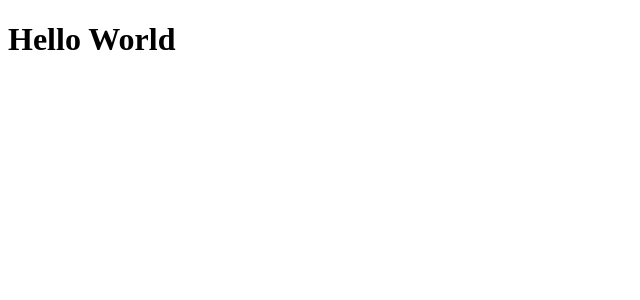
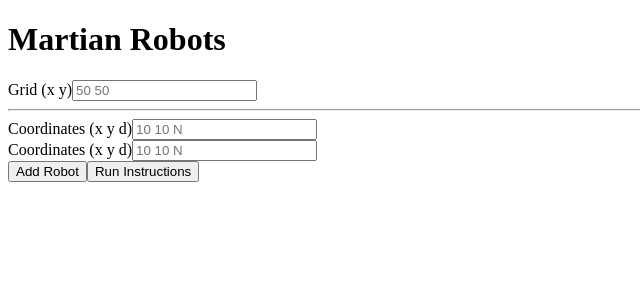
Before and after one commit to rgowan/martain-robots-code-test, a React app: page / in a window 1280 px wide. Shown: the top 300 px of the page, without its empty margins (0-640 px from the left). Built offline with nearby package versions, Linux system fonts and the light colour scheme.

Commit message:
rendering basic template with inputs

```diff
--- a/src/App.js
+++ b/src/App.js
@@ -4,9 +4,60 @@ import ReactDOM from 'react-dom';
 import './scss/style.scss';
 
 class App extends Component {
+  state = {
+    robots: [
+      {
+        id: 0,
+        grid: '',
+        coordinates: '',
+        instructions: ''
+      }
+    ]
+  }
+
   render() {
     return(
-      <h1>Hello World</h1>
+      <main>
+        <h1>Martian Robots</h1>
+
+        <form>
+          <div>
+            <label>Grid (x y)</label>
+            <input
+              type="text"
+              name="grid"
+              placeholder="50 50"
+            />
+          </div>
+
+          <hr />
+
+          { this.state.robots.map((robot, i) =>
+            <div key={i} className="robot">
+              <div>
+                <label>Coordinates (x y d)</label>
+                <input
+                  type="text"
+                  name="coordinates"
+                  placeholder="10 10 N"
+                  id={i}
+                />
+              </div>
+              <div>
+                <label>Coordinates (x y d)</label>
+                <input
+                  type="text"
+                  name="coordinates"
+                  placeholder="10 10 N"
+                  id={i}
+                />
+              </div>
+            </div>
+          )}
+        </form>
+        <button>Add Robot</button>
+        <button>Run Instructions</button>
+      </main>
     )
   }
 }
```
Also changed, not shown: 1 other file (tests, documents, lock files or other folders).
